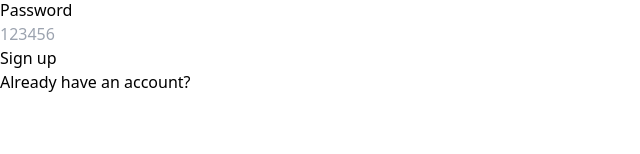
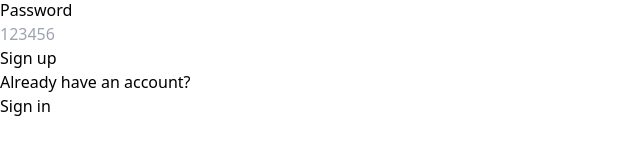
Before and after one commit to neoochii/paytm-backend-solution, a React (Vite) app in the folder frontend/: page /signup in a window 1280 px wide. Shown: the part 194-348 px from the top of the page, without its empty margins (0-640 px from the left). Built offline with nearby package versions, Linux system fonts and the light colour scheme.

Commit message:
checkpoint

```diff
--- a/frontend/src/components/BottomWarning .jsx
+++ b/frontend/src/components/BottomWarning .jsx
@@ -1,19 +1,12 @@
-import {Link } from "react-router-dom"
-export function BottomWarning ({label,buttontext,to}){
-    return <div className="py-2 text-sm flex justify-center ">
+import { Link } from "react-router-dom"
 
-           <div>
-            {label}
-           </div>
-
-        <Link className="pointer underline pl-1 cursor-pointer" to ={to}>
-        {buttontext}
-
-        </Link>
-
-
+export function BottomWarning({label, buttonText, to}) {
+    return <div className="py-2 text-sm flex justify-center">
+      <div>
+        {label}
+      </div>
+      <Link className="pointer underline pl-1 cursor-pointer" to={to}>
+        {buttonText}
+      </Link>
     </div>
-
-
-
 }
```
